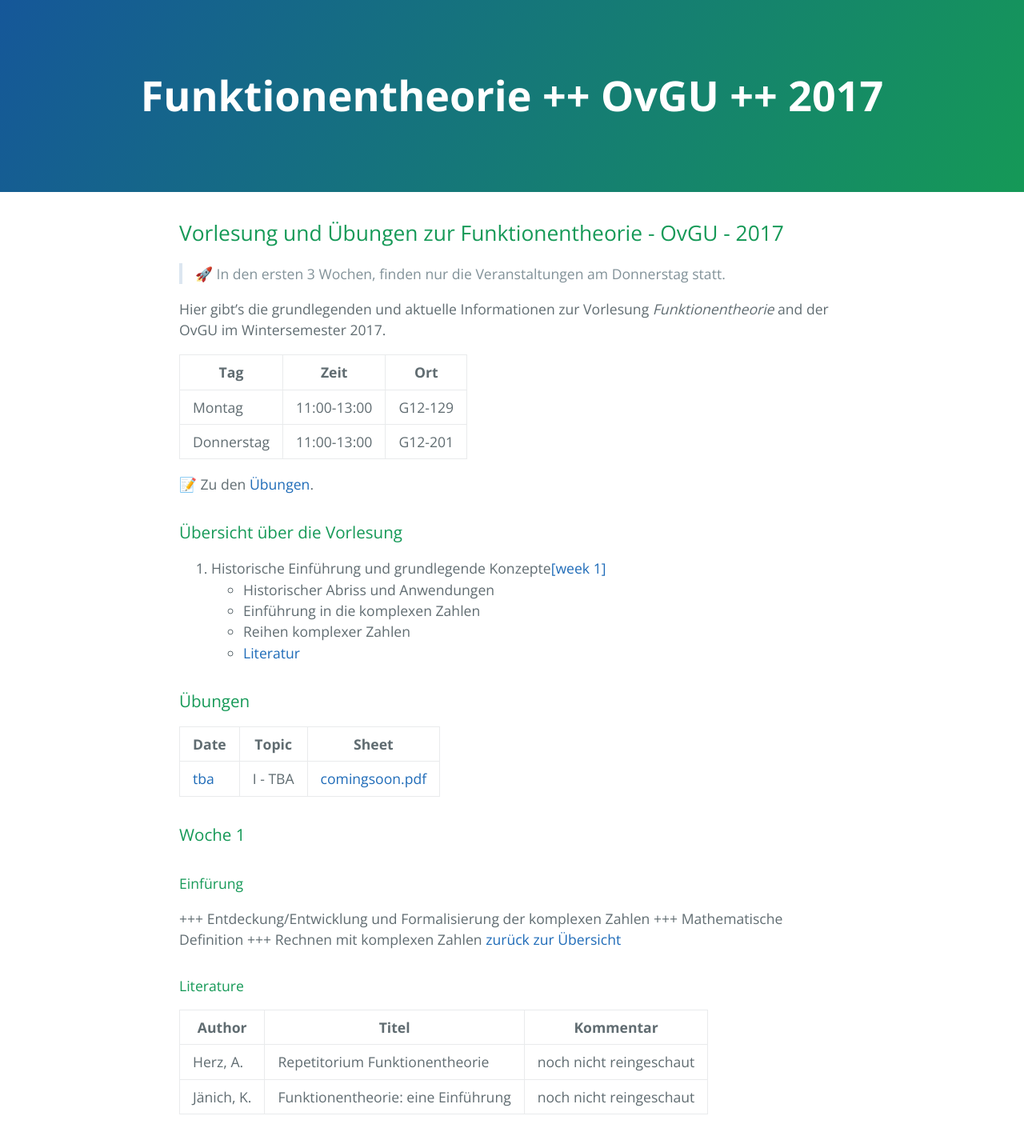
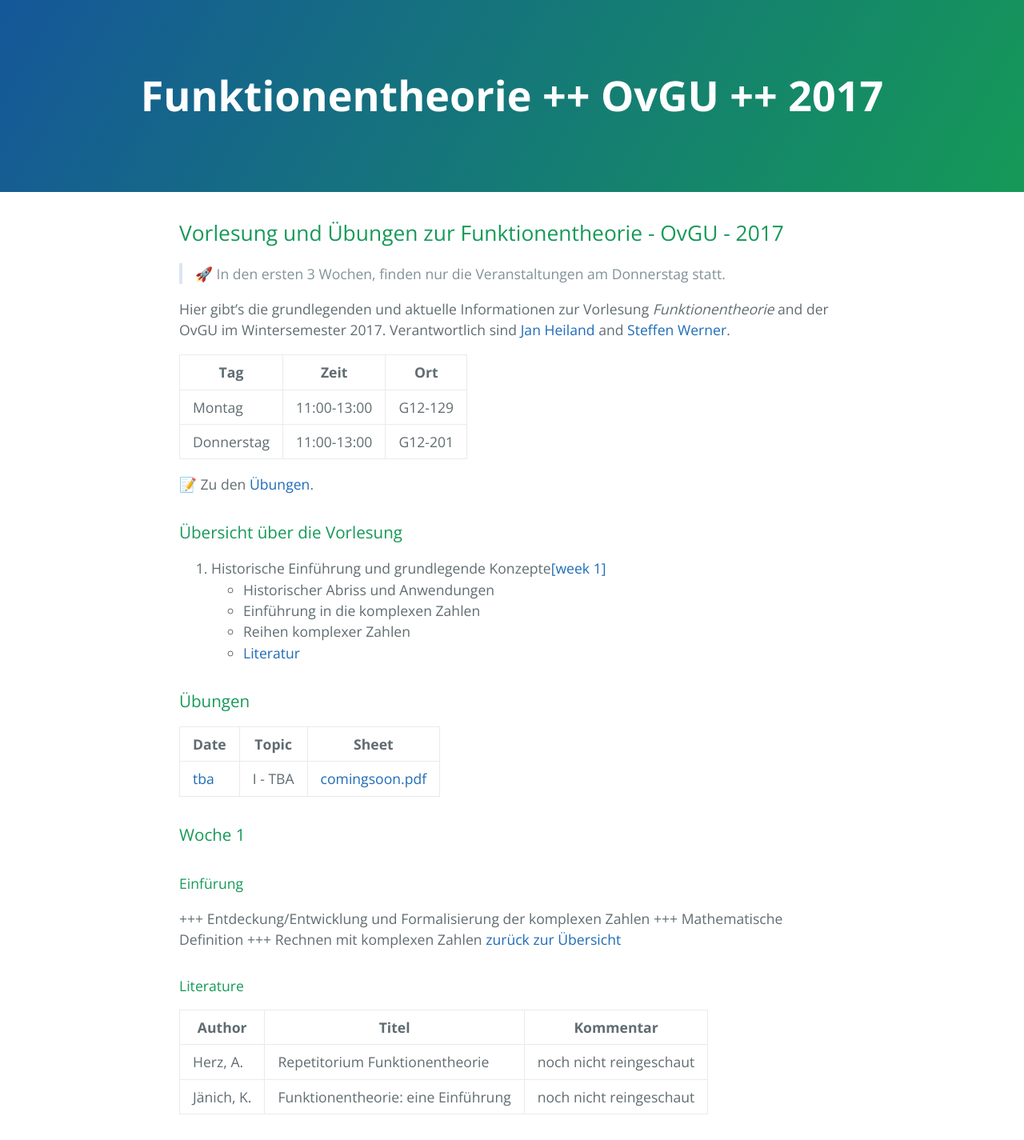
Before and after one commit to highlando/17-funktionentheorie-ovgu, a Jekyll site: the page built from index.md, in a window 1280 px wide. Shown: the whole page at 80% size. Built offline with Jekyll 4.4.1, drawn with Linux system fonts in a browser that asks for light colours; emoji names are drawn with the system emoji font; our own code applies the rules of GitHub Pages for plain Markdown files.

Commit message:
personen info

```diff
--- a/index.md
+++ b/index.md
@@ -7,7 +7,7 @@ Vorlesung und &Uuml;bungen zur Funktionentheorie - OvGU - 2017
 
 > :rocket: In den ersten 3 Wochen, finden nur die Veranstaltungen am Donnerstag statt.
 
-Hier gibt's die grundlegenden und aktuelle Informationen zur Vorlesung *Funktionentheorie* and der OvGU im Wintersemester 2017.
+Hier gibt's die grundlegenden und aktuelle Informationen zur Vorlesung *Funktionentheorie* and der OvGU im Wintersemester 2017. Verantwortlich sind [Jan Heiland](http://www.mpi-magdeburg.mpg.de/person/29457/822630) and [Steffen Werner](http://www.mpi-magdeburg.mpg.de/person/38514/822672).
 
 | Tag | Zeit | Ort |
 | ------- | ------ | ------- |
```
